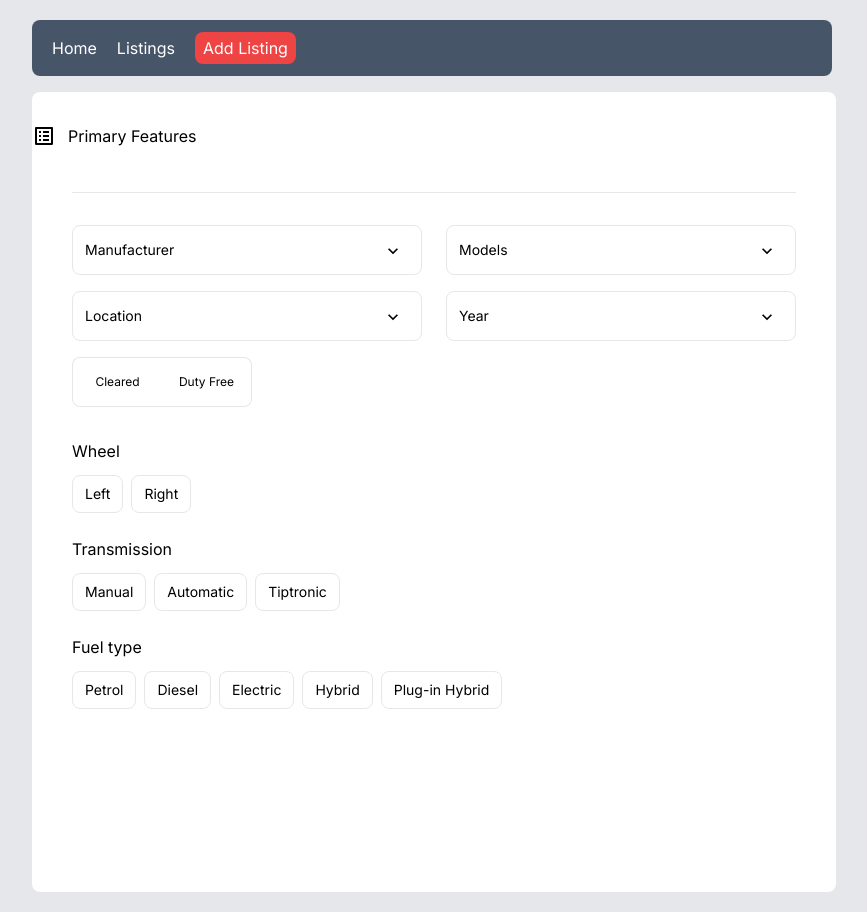
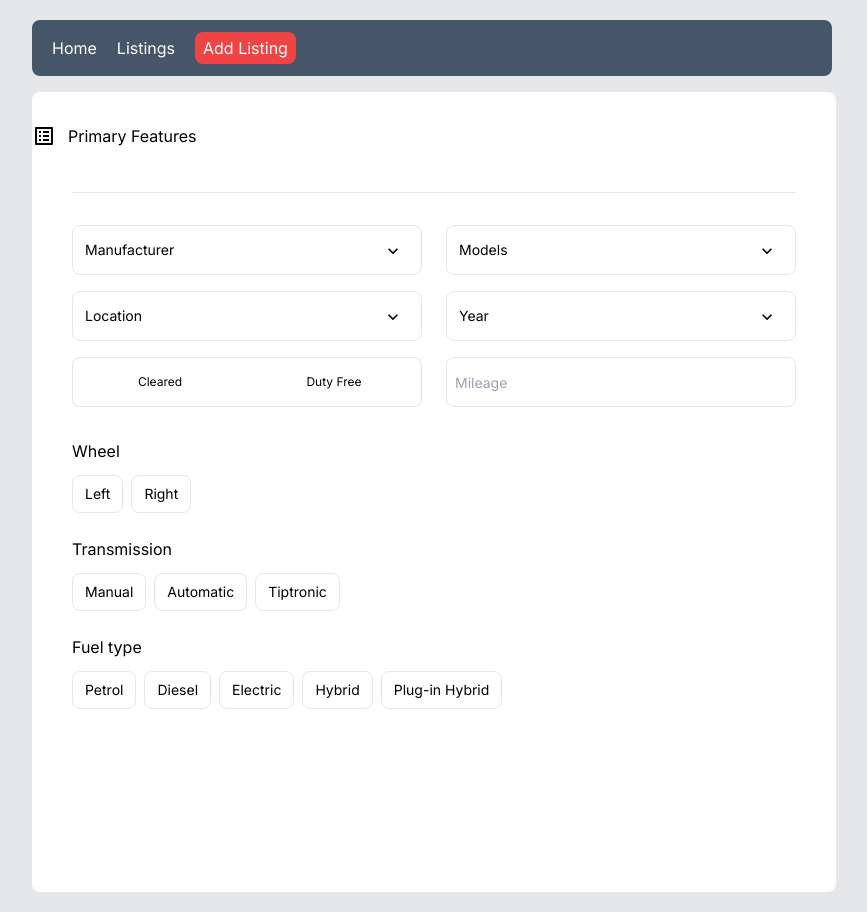
Before and after one commit to nicKondratiev/e-auto-next, a Next.js app: page /addListing in a window 1280 px wide. Shown: the whole page, without its empty margins (206-1073 px from the left). Built offline with nearby package versions, Linux system fonts and the light colour scheme.

Commit message:
Create client-side Mileage.tsx selectable component

```diff
--- a/app/addListing/(primaryFeatures)/PrimaryFeatures.tsx
+++ b/app/addListing/(primaryFeatures)/PrimaryFeatures.tsx
@@ -7,6 +7,7 @@ import Wheel from "../../../components/selectable/selectable_component/Wheel";
 import Transmission from "../../../components/selectable/selectable_component/Transmission";
 import Fuel from "../../../components/selectable/selectable_component/Fuel";
 import Clearance from "../../../components/dropdown/dropdown_components/clearance/Clearance";
+import Mileage from "../../../components/selectable/selectable_component/Mileage";
 
 export default function PrimaryFeatures() {
   return (
@@ -29,6 +30,7 @@ export default function PrimaryFeatures() {
             </div>
             <div className="flex gap-6">
               <Clearance />
+              <Mileage />
             </div>
           </div>
         </div>
--- a/app/store.ts
+++ b/app/store.ts
@@ -10,6 +10,7 @@ type SearchParams = {
   fuelType: string;
   wheel: string;
   transmission: string;
+  mileage: string;
 };
 
 // we create this types to avoid writing same types again and again
@@ -26,6 +27,7 @@ type Store = {
   addCustom: StringVoid;
   addWheel: StringVoid;
   addTransmission: StringVoid;
+  addMileage: StringVoid;
 };
 
 const useStore = create<Store>((set) => ({
@@ -39,6 +41,7 @@ const useStore = create<Store>((set) => ({
     fuelType: "",
     wheel: "",
     transmission: "",
+    mileage: "",
   },
   addManu: (manu) =>
     set((state) => ({
@@ -112,6 +115,14 @@ const useStore = create<Store>((set) => ({
         transmission: transmission,
       },
     })),
+
+  addMileage: (mileage) =>
+    set((state) => ({
+      searchParams: {
+        ...state.searchParams,
+        mileage: mileage,
+      },
+    })),
 }));
 
 export default useStore;
--- a/components/dropdown/dropdown_components/clearance/Clearance.tsx
+++ b/components/dropdown/dropdown_components/clearance/Clearance.tsx
@@ -22,7 +22,7 @@ export default function Clearance() {
   };
 
   return (
-    <div className="flex w-full items-center justify-center rounded-lg lg:w-[180px]">
+    <div className="flex w-full items-center justify-center rounded-lg lg:w-[350px]">
       <ClearanceButton
         value="Cleared"
         onClick={() => setCustom("0")}
--- /dev/null
+++ b/components/selectable/selectable_component/Mileage.tsx
@@ -0,0 +1,31 @@
+"use client";
+
+import { useRef } from "react";
+import useStore from "../../../app/store";
+
+import "./styles.css";
+
+export default function Mileage() {
+  const inputRef = useRef<HTMLInputElement>(null);
+
+  const store = useStore();
+
+  const handleInputChange = () => {
+    if (inputRef.current) {
+      inputRef.current.value = inputRef.current.value.slice(0, 6);
+    }
+  };
+
+  return (
+    <div className="w-[350px]">
+      <input
+        ref={inputRef}
+        placeholder="Mileage"
+        type="number"
+        className="h-full w-full rounded-lg border border-gray-200 px-2 text-sm focus:outline-none"
+        onInput={handleInputChange}
+        onChange={(e) => store.addMileage(e.target.value)}
+      />
+    </div>
+  );
+}
--- /dev/null
+++ b/components/selectable/selectable_component/styles.css
@@ -0,0 +1,5 @@
+input::-webkit-outer-spin-button,
+input::-webkit-inner-spin-button {
+  -webkit-appearance: none;
+  margin: 0;
+}
```
Also changed, not shown: app/addListing/styles.css (added).
